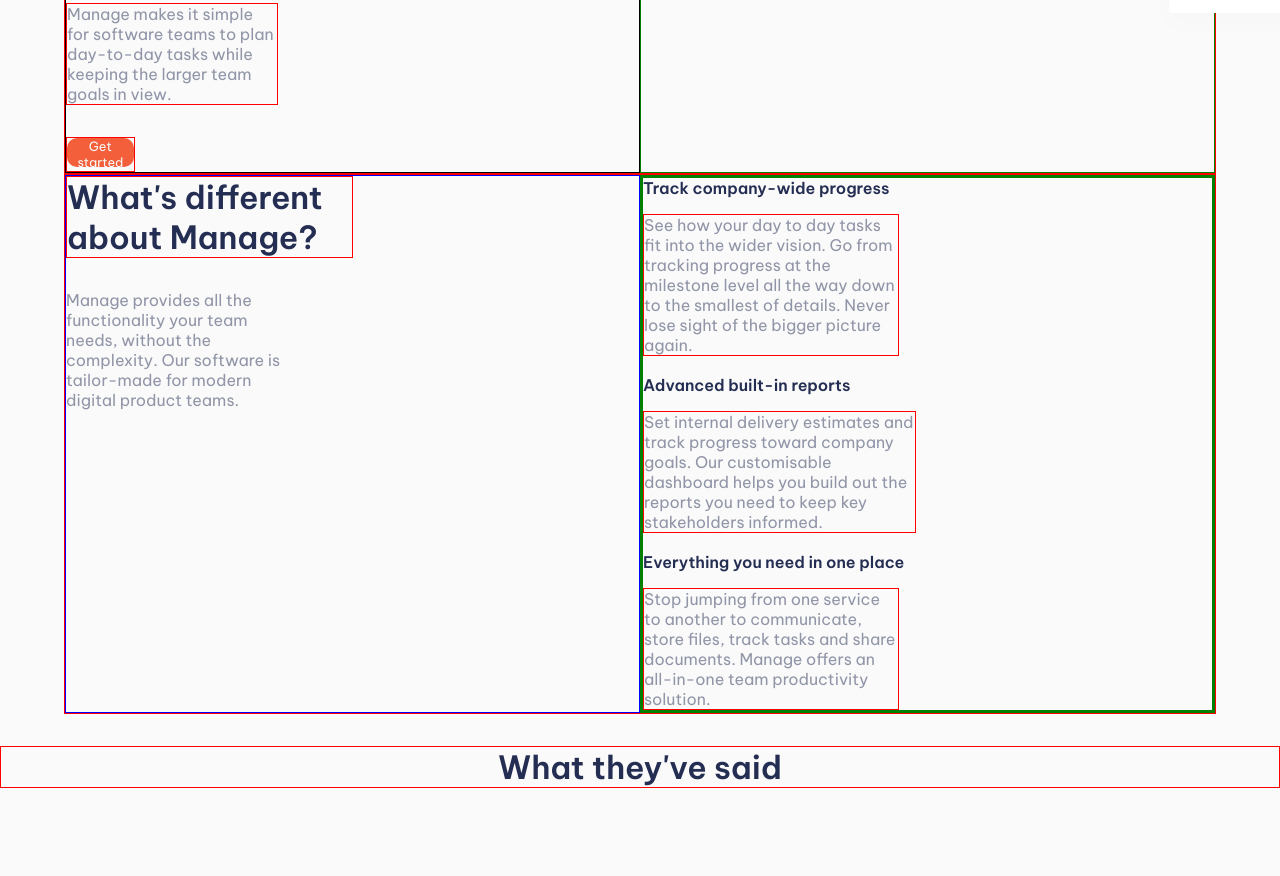
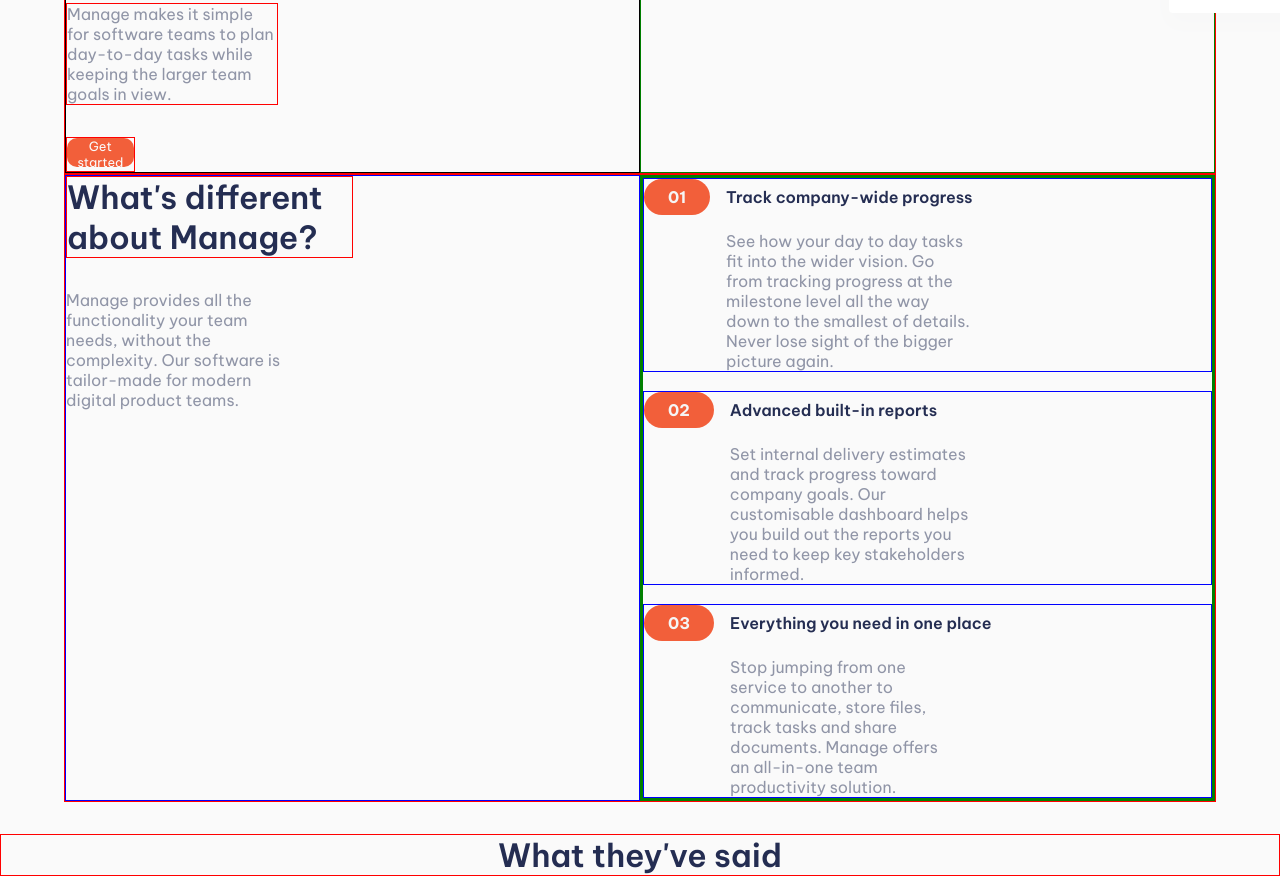
Before and after one commit to pelzmagic/Manage_landing_page, a plain HTML site: page index.html in a window 1280 px wide. Shown: the part 595-1471 px from the top of the page. Before the commit the page ends 1383 px from the top, so only its background shows below. Drawn offline with Linux system fonts and the light colour scheme.

Commit message:
add style changes

```diff
--- a/index.html
+++ b/index.html
@@ -66,25 +66,37 @@
             </p>
           </div>
           <div class="second_info_section">
-          <ul>
+            <ul class="numbered_items">
               <li>
+                <div>
                   <h3>Track company-wide progress</h3>
                   <p class="list_info1">
-                See how your day to day tasks fit into the wider vision. Go from
-                tracking progress at the milestone level all the way down to the
-                smallest of details. Never lose sight of the bigger picture
-                again.
+                    See how your day to day tasks fit into the wider vision. Go
+                    from tracking progress at the milestone level all the way
+                    down to the smallest of details. Never lose sight of the
+                    bigger picture again.
                   </p>
+                </div>
               </li>
+              <li>
+                <div>
                   <h3 class="second_head">Advanced built-in reports</h3>
                   <p class="list_info2">
-               Set internal delivery estimates and track progress toward company goals. Our customisable dashboard helps you build out the reports you need to keep key stakeholders informed.
+                    Set internal delivery estimates and track progress toward
+                    company goals. Our customisable dashboard helps you build
+                    out the reports you need to keep key stakeholders informed.
                   </p>
+                </div>
               </li>
+              <li>
+                <div>
                   <h3 class="third_head">Everything you need in one place</h3>
                   <p class="list_info3">
-              Stop jumping from one service to another to communicate, store files, track tasks and share documents. Manage offers an all-in-one team productivity solution.
+                    Stop jumping from one service to another to communicate,
+                    store files, track tasks and share documents. Manage offers
+                    an all-in-one team productivity solution.
                   </p>
+                </div>
               </li>
             </ul>
           </div>
--- a/style.css
+++ b/style.css
@@ -152,17 +152,16 @@ nav {
   font-size: 1rem;
   max-width: 38%;
 }
-li {
-  list-style-type: none;
-}
 h3 {
   font-size: 1rem;
   font-weight: 600;
   font-family: inherit;
   color: var(--DARK_BLUE);
 }
-.second_head,
-.third_head {
+.numbered_items li:nth-child(2) div {
+  margin-top: 1.2rem;
+}
+.numbered_items li:nth-child(3) div {
   margin-top: 1.2rem;
 }
 .list_info1,
@@ -174,16 +173,38 @@ h3 {
   margin-top: 1rem;
 }
 .list_info1 {
-  border: 1px solid red;
+  max-width: 51%;
+}
+.list_info2 {
+  max-width: 52%;
+}
+.list_info3 {
   max-width: 45%;
 }
-.list_info2 {
-  border: 1px solid red;
-  max-width: 48%;
+.numbered_items {
+  list-style-type: none;
+  counter-reset: count;
 }
-.list_info3 {
-  border: 1px solid red;
-  max-width: 45%;
+.numbered_items li {
+  counter-increment: count;
+}
+.numbered_items div {
+  border: 1px solid blue;
+  display: grid;
+  align-items: center;
+  column-gap: 1rem;
+  grid-template-columns: min-content 1fr;
+}
+.numbered_items p {
+  grid-column: 2 / -1;
+}
+.numbered_items div::before {
+  content: "0" counter(count);
+  background-color: var(--BRIGHT_RED);
+  color: whitesmoke;
+  font-weight: bold;
+  padding: 0.5rem 1.5rem;
+  border-radius: 100vw;
 }
 .statements_headline {
   font-size: 2rem;
```
Also changed, not shown: 1 other file. Lines whose indentation alone changed are shown as unchanged.
